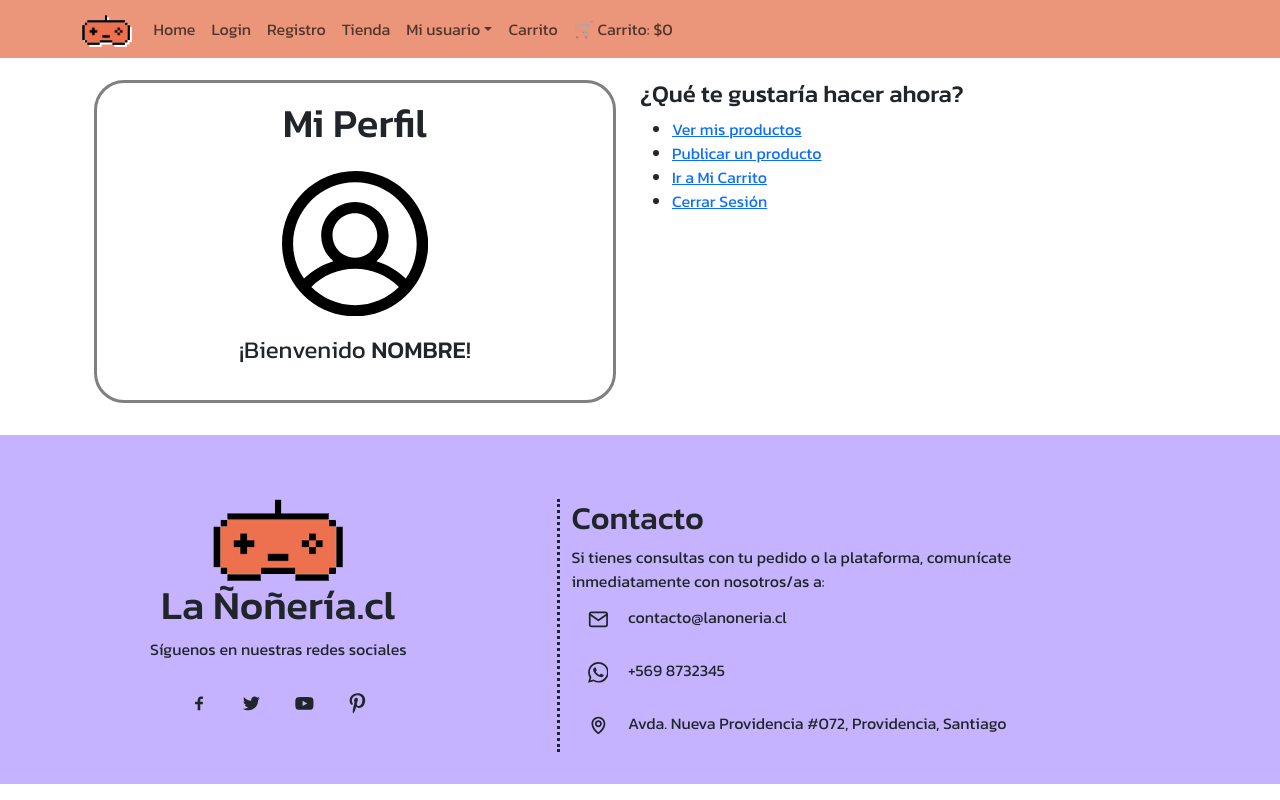
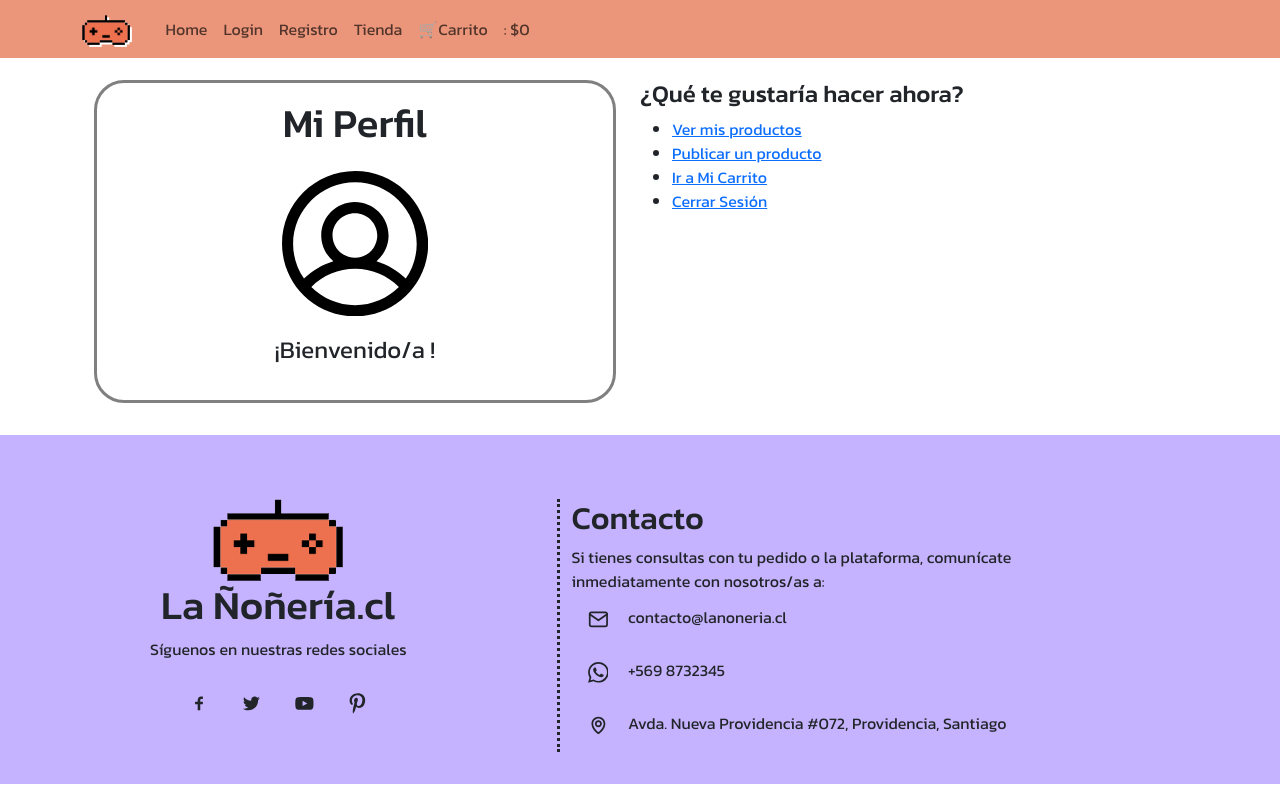
Before and after one commit to cpileon/la_nionieria_v2, a React (Vite) app: page /perfil in a window 1280 px wide. Built offline with nearby package versions, Linux system fonts and the light colour scheme; no server answers.

Commit message:
Union con backend en login, registro y perfil

```diff
--- a/src/Components/Navegacion.jsx
+++ b/src/Components/Navegacion.jsx
@@ -1,4 +1,4 @@
-import React from 'react'
+import React, {useEffect} from 'react'
 import Container from 'react-bootstrap/Container';
 import Nav from 'react-bootstrap/Nav';
 import Navbar from 'react-bootstrap/Navbar';
@@ -11,9 +11,23 @@ import Context from "../Context";
 import { useContext } from "react";
 
 const Navegacion = () => {
+//Para visibilidad de navbar
+let token = localStorage.getItem('token')
+
+  const checkStorage = () =>{
+    if(token){
+        setNavbar("miperfil")
+    }else{
+        setNavbar("noShow")
+    }
+  }
+
+  useEffect(() => {
+    checkStorage();
+  },[token]);
 
   //para carrito y detalle total en navbar
-  const { prevCarrito } = useContext(Context)
+  const { prevCarrito, navbar, setNavbar, logout } = useContext(Context)
 
   const total = prevCarrito.reduce((a, { price, count }) => a + price * count, 0);
 
@@ -22,35 +36,42 @@ const Navegacion = () => {
 
   return (
     <div>
-      <Navbar expand="lg" bg="primary" className='navegacion box-shadow  justify-content-between' fixed='top'>
-        <Container className='flex'>
+      <Navbar expand="lg" bg="primary" className='navegacion box-shadow justify-content-between' fixed='top'>
+        <Container className='navCont1'>
           <Navbar.Brand href="/" className='brand'>
             <img src={logosolo} alt="La Ñoñería.cl" className='logo' />
           </Navbar.Brand>
+
           <Navbar.Toggle aria-controls="basic-navbar-nav" />
-          <Navbar.Collapse id="basic-navbar-nav">
+
+          <Navbar.Collapse id="basic-navbar-nav ">
             <Nav className="me-auto">
 
+          <Container className='containerBtns flex justify-content-between'>
+            <div className="leftsideNav flex">
               <Nav.Link href="/">Home</Nav.Link>
               <Nav.Link href="/login">Login</Nav.Link>
               <Nav.Link href="/register">Registro</Nav.Link>
               <Nav.Link href="/tienda">Tienda</Nav.Link>
-
-              <NavDropdown title="Mi usuario" id="basic-nav-dropdown" menuVariant="dark">
+            </div>
+            <div className='rightsideNav flex ml-auto'>
+              <NavDropdown title="Mi usuario" id="basic-nav-dropdown" menuVariant="dark" className={navbar}>
                 <NavDropdown.Item href="/perfil">Perfil</NavDropdown.Item>
                 <NavDropdown.Item href="#action/3.2">
                   Placeholder
                 </NavDropdown.Item>
                 <NavDropdown.Item href="#action/3.3">Placeholder</NavDropdown.Item>
                 <NavDropdown.Divider />
-                <NavDropdown.Item href="#action/3.4">
-                Placeholder
+                <NavDropdown.Item onClick={logout}>
+                Cerrar sesión
                 </NavDropdown.Item>
               </NavDropdown>
-              <Nav.Link href="/carrito">Carrito</Nav.Link>
+              <Nav.Link href="/carrito">🛒Carrito</Nav.Link>
               <Nav.Link className={setActiveClass} to="/Carrito">
-                🛒 Carrito: ${total ? total.toLocaleString() : 0}
+                 : ${total ? total.toLocaleString() : 0}
               </Nav.Link>
+            </div>
+            </Container>
             </Nav>
           </Navbar.Collapse>
         </Container>
--- a/src/Context.jsx
+++ b/src/Context.jsx
@@ -1,12 +1,26 @@
 import { useState, useEffect, createContext } from "react";
-
+import { useNavigate } from "react-router-dom";
 const Context = createContext();
 
 
 export const Provider = ({ children }) => {
-
+    //usuario y setUsuario deberían ser para el usuario global
+    const [usuario, setUsuario] = useState(null)
     const [productos, setProductos] = useState([]);
     const [prevCarrito, setPrevCarrito] = useState([]);
+    //Estado para cambiar visibilización de la navbar
+    const [navbar, setNavbar] = useState();
+
+    //Función para logout
+    const navigate = useNavigate();
+    const logout = () => {
+        //Falta eliminar todo lo del usuario global
+        setUsuario(null);
+        localStorage.removeItem("token");
+        navigate("/");
+        alert("Has cerrado sesión!😀");
+
+      };
 
     const endpoint = "/productos.json"
 
@@ -24,7 +38,7 @@ export const Provider = ({ children }) => {
     }, []);
 
 
-    const globalState = { productos, prevCarrito, setPrevCarrito }
+    const globalState = { productos, prevCarrito, setPrevCarrito, navbar, setNavbar, usuario, setUsuario, logout }
 
     return <Context.Provider value={globalState}>
         {children}
--- a/src/index.scss
+++ b/src/index.scss
@@ -106,12 +106,19 @@ $dropdown-dark-bg:      hsl(15, 74%, 70%)    ;
     }
 
 }
+.noShow{
+    display: none;
+}
+
 
 //Estilos por sección
 //1. Nav Bar
 .navegacion {
+    width: 100%;
 
-        .brand {
+    .navCont1{
+    width: 100%;
+    .brand {
             .logo {
                 height: 30px;
                 filter: var(--whiteShadow);
@@ -123,7 +130,10 @@ $dropdown-dark-bg:      hsl(15, 74%, 70%)    ;
                 }
             }
         }
-
+        .containerBtns {
+            width: 100%;
+        }
+    }
 }
 
 
--- a/src/views/Login.jsx
+++ b/src/views/Login.jsx
@@ -1,10 +1,10 @@
 import { useState, useContext } from "react";
 import Context from "../Context";
 import { useNavigate } from "react-router-dom";
-
+import axios from "axios";
 
 export default function RegistroForm() {
-    const { setUsuario } = useContext(Context);
+    const { setUsuario, navbar, setNavbar } = useContext(Context);
     const navigate = useNavigate();
     const [usuario, setUsuarioLocal] = useState({});
 
@@ -23,7 +23,7 @@ export default function RegistroForm() {
             const { data: token } = await axios.post(urlServer + endpoint, usuario);
             alert("Usuario identificado con éxito 😀");
             localStorage.setItem("token", token);
-            setUsuario()
+
             navigate("/perfil");
         } catch ({ response: { data: message } }) {
             alert(message + " 🙁");
--- a/src/views/Perfil.jsx
+++ b/src/views/Perfil.jsx
@@ -1,11 +1,41 @@
-import React from 'react'
+import React, {useEffect, useState, useContext} from 'react'
 import { Link } from "react-router-dom";
 import Row from 'react-bootstrap/Row';
 import Col from 'react-bootstrap/Col';
+import axios from 'axios';
 
 import profile from '../assets/profile.svg'
+//Importar Contexto
+import Context from "../Context";
 
 const Perfil = () => {
+    const { logout } = useContext(Context)
+
+ //Aquí se guardan los datos localmente
+  const [usuario, setUsuarioLocal] = useState({});
+
+  const getUsuarioData = async () => {
+    const urlServer = "http://localhost:3000";
+    const endpoint = "/usuarios";
+    const token = localStorage.getItem("token");
+
+    try {
+      const { data } = await axios.get(urlServer + endpoint, {
+        headers: { Authorization: "Bearer " + token },
+      });
+      setUsuarioLocal(data);
+    } catch (error) {
+        console.error("Error en la solicitud:", error);
+        if (error.response && error.response.data) {
+          console.error("Respuesta del servidor:", error.response.data);
+        }
+        alert("Ha ocurrido un error en la solicitud. 🙁");
+      }
+    }
+
+  useEffect(() => {
+    getUsuarioData();
+  },[]);
     return (
         <div className="perfil flex container">
             <Row className='container'>
@@ -13,7 +43,8 @@ const Perfil = () => {
                     <div className="card1">
                         <h1>Mi Perfil</h1>
                         <img src={profile} className='placeholderProfile'></img>
-                        <p>¡Bienvenido <span>NOMBRE</span>!</p>
+                        <p>¡Bienvenido/a <span>{usuario.nombre}</span>!</p>
+                        <p>{usuario.email}</p>
                     </div>
                 </Col>
                 <Col>
@@ -24,7 +55,7 @@ const Perfil = () => {
                             <li><a href="/misproductos">Ver mis productos</a></li>
                             <li><Link to= "/publicar">Publicar un producto</Link></li>
                             <li><Link to="/carrito">Ir a Mi Carrito</Link></li>
-                            <li><a href="#">Cerrar Sesión</a></li>
+                            <li><a href="#" onClick={logout}>Cerrar Sesión</a></li>
                         </ul>
                     </div>
                 </Col>
```
Also changed, not shown: src/index.css, 1 other file (tests, documents, lock files or other folders).
